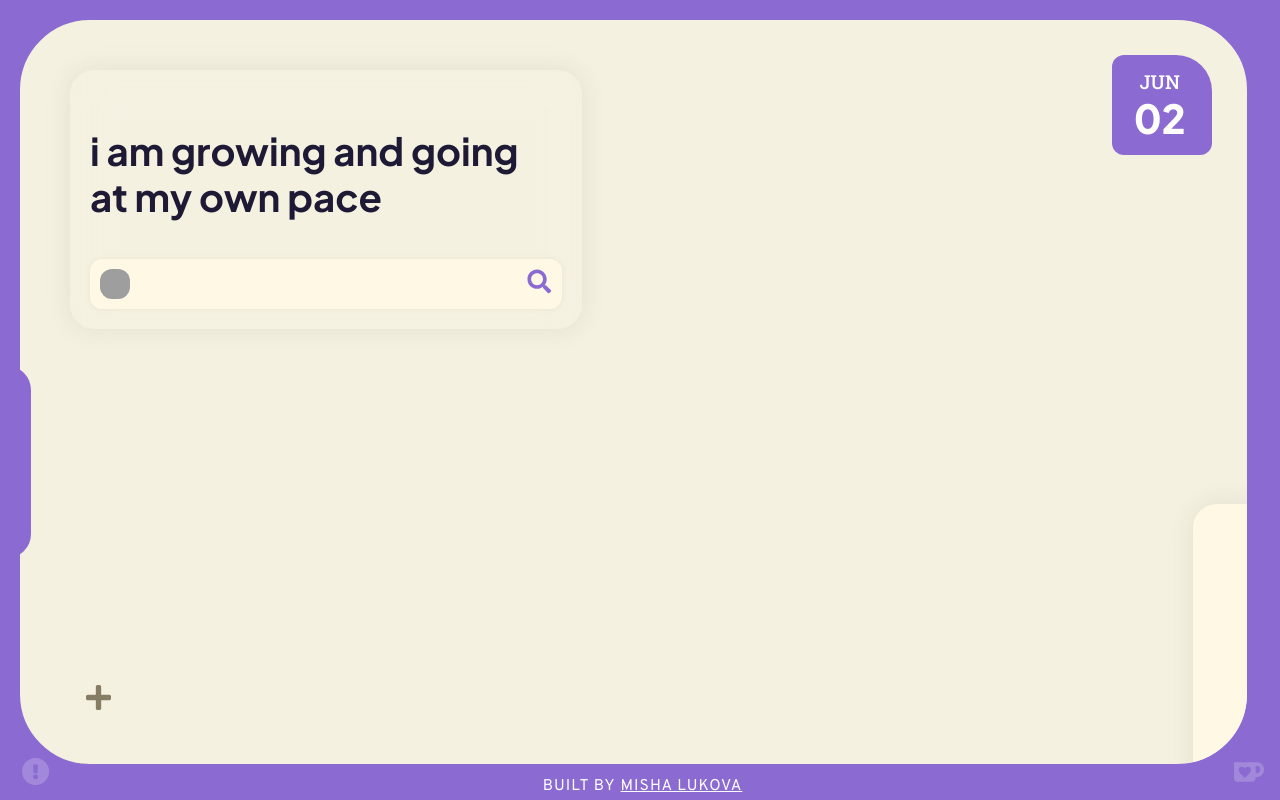
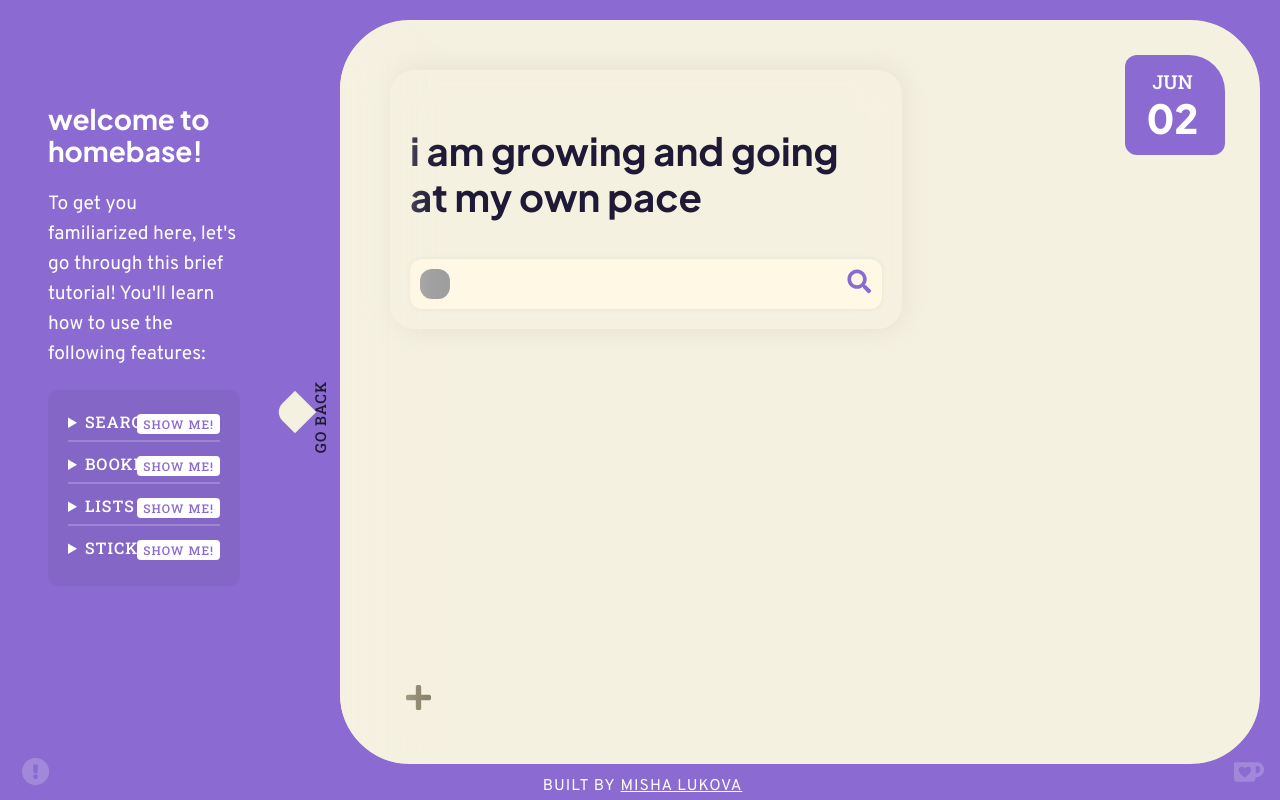
Before and after one commit to mishakov7/browserhome, a Next.js app: page / in a window 1280 px wide. Shown: the top 800 px of the page. Built offline with nearby package versions, Linux system fonts and the light colour scheme; grey boxes are pictures that could not be loaded.

Commit message:
Started on tutorial

```diff
--- a/src/app/css/browserhome.css
+++ b/src/app/css/browserhome.css
@@ -159,17 +159,16 @@ input[type=text] {
     opacity: 1;
   }
 }
-#drawer button {
+.left-drawer .close-drawer,
+.right-drawer .close-drawer {
   position: absolute;
   width: 24vh;
   height: 50px;
-  right: calc(0% - 12.5vw);
   top: 50%;
   display: flex;
   flex-direction: column;
   justify-content: center;
   align-items: center;
-  transform: rotate(-90deg);
   background: none;
   opacity: 0;
   color: var(--base-txt);
@@ -183,7 +182,13 @@ input[type=text] {
   cursor: pointer;
 }
 
-#drawer button::before {
+.left-drawer .close-drawer {
+  right: calc(0% - 12.5vw);
+  transform: rotate(-90deg);
+}
+
+.left-drawer .close-drawer::before,
+.right-drawer .close-drawer::before {
   content: "";
   position: absolute;
   display: block;
--- a/src/app/css/sass/stickies.scss
+++ b/src/app/css/sass/stickies.scss
@@ -98,17 +98,16 @@
   }
 }
 
-#drawer button {
+.left-drawer .close-drawer,
+.right-drawer .close-drawer {
   position: absolute;
   width: 24vh;
   height: 50px;
-  right: calc(0% - 12.5vw);
   top: 50%;
   display: flex;
   flex-direction: column;
   justify-content: center;
   align-items: center;
-  transform: rotate(-90deg);
   background: none;
   opacity: 0;
 
@@ -123,7 +122,13 @@
   cursor: pointer;
 }
 
-#drawer button::before {
+.left-drawer .close-drawer {
+  right: calc(0% - 12.5vw);
+  transform: rotate(-90deg);
+}
+
+.left-drawer .close-drawer::before,
+.right-drawer .close-drawer::before {
   content: "";
   position: absolute;
   display: block;
--- a/src/app/globals.css
+++ b/src/app/globals.css
@@ -97,22 +97,33 @@
 }
 
 @keyframes opendrawer_right {
-  from {
+  0% {
     right: -100vw;
     width: 0%;
-  } to {
+  } 50% {
+    position: relative;
+
+  } 100% {
     right: 0;
     width: 20vw;
+    position: relative;
   }
 }
 
 @keyframes closedrawer_right {
-  from {
+  0% {
     right: 0;
     width: 20vw;
-  } to {
+    position: relative;
+
+  } 50% {
+    position: relative;
+
+  } 100% {
     right: -100vw;
-    width: 0%;
+    width: 0vw;
+    position: absolute;
+
   }
 }
 
@@ -149,15 +160,7 @@
   }
 }
 
-@keyframes closecontainer_left {
-  from {
-    width: 100%;
-  } to {
-    width: 75vw;
-  }
-}
-
-@keyframes opencontainer_left {
+@keyframes opencontainer {
   0% {
     width: 75vw;
   } 50% {
@@ -289,12 +292,12 @@ input, textarea {
   }
 }
 
-#drawer + #main-container {
+#main-container.drawer-opened {
   width: 75vw;
   transition: width 0.6s;
 }
 
-#drawer + #main-container #main-wrapper::before {
+#main-container.drawer-opened #main-wrapper::before {
   content: "";
   position: absolute;
   width: 200px;
@@ -308,9 +311,9 @@ input, textarea {
   z-index: 99;
 }
 
- #drawer + #main-wrapper {
+/* #drawer + #main-wrapper {
   width: 100vw;
-}
+}  */
 
 #drawer .radio {
   border-color: rgb(var(--accent1-txt));
@@ -345,10 +348,15 @@ input, textarea {
 #drawer {
   width: 0vw;
   position: absolute;
-  /* width: 20vw; */
   padding: 3rem 1rem 3rem 3rem;
   margin: 2rem 0;
+  color: rgb(var(--accent1-txt));
   animation: opendrawer_left 0.6s forwards;
+
+}
+
+#drawer .guide li {
+  cursor: pointer;
 }
 
 .theme-drawer,
@@ -546,12 +554,12 @@ article {
     width: 100%!important;
   }
 
-  footer .guide details,
-  footer .guide summary {
+  .guide details,
+  .guide summary {
     max-width: 100%!important;
   }
 
-  footer .guide li {
+  .guide li {
     width: 100%;
   }
 
@@ -889,9 +897,12 @@ footer .cache-button::before {
 
 .guide summary {
   position: relative;
+  font-family: var(--robo);
+  text-transform: uppercase;
+  letter-spacing: 1px;
 }
 
-footer .guide p {
+.guide p {
   font-size: 16px!important;
   margin-top: 10px;
 }
--- a/src/app/page.tsx
+++ b/src/app/page.tsx
@@ -32,7 +32,8 @@ const darkTheme = [
 
 export default function Home() {
 
-  const [DrawerComponent, setDrawerComponent] = useState(null);
+  const [LeftDrawer, setDrawerLeft] = useState(null);
+  const [RightDrawer, setDrawerRight] = useState(null);
 
   const mainContainer = useRef<HTMLDivElement>(null);
   const dresser = useRef<HTMLDivElement>(null);
@@ -84,7 +85,9 @@ export default function Home() {
     }
 
     ref.current.classList.add("highlight");
+  }
 
+  const removeHighlight = (ref: any) => {
     setTimeout(() => {
       blurLayers.current[0].classList.remove("blur");
       blurLayers.current[1].classList.remove("blur");
@@ -118,17 +121,30 @@ export default function Home() {
 
   }
 
-  function changeDrawer(drawer: any) {
+  function changeDrawer(drawer: any, direction: string) {
     if (drawer != null) {
       Drawers.map((x: any) => {
-        if (x.file == drawer) {
-          x.element = <x.tag setDrawer={setDrawerComponent} dresserRef={dresser.current} contentRef={mainContainer.current} />
-          setDrawerComponent(x.element);
+        x.element = <x.tag setDrawer={changeDrawer} dresserRef={dresser.current} contentRef={mainContainer.current} />
+        mainContainer.current?.classList.add("drawer-opened");
+
+        if (x.file == drawer && direction == "left") {
+          setDrawerLeft(x.element);
+          setDrawerRight(null);
+
+        } else if (x.file == drawer && direction == "right") {
+          setDrawerRight(x.element);
+          setDrawerLeft(null);
         }
       });
 
     } else {
-      setDrawerComponent(null);
+      mainContainer.current?.classList.remove("drawer-opened");
+
+      if (direction == "left") {
+        setDrawerLeft(null);
+      } else {
+        setDrawerRight(null);
+      }
     }
   }
 
@@ -141,11 +157,17 @@ export default function Home() {
         setCSSAccent("accent2", localSettings.accent2);
         setCSSAccent("accent3", localSettings.accent3);
 
+        if (!localSettings.tutorial) {
+          changeDrawer("intro", "left");
+        }
+
     } else {
       setCSSTheme("light");
       setCSSAccent("accent1", "259, 53%, 62%");
       setCSSAccent("accent2", "151, 53%, 62%");
       setCSSAccent("accent3", "349, 95%, 62%");
+
+      changeDrawer("intro", "left");
     }
 
 }, []);
@@ -158,7 +180,8 @@ export default function Home() {
         <meta name="description" content="Misha Lukova's graphic and digital portfolio" />
         <link rel="icon" href="/favicon.ico" />
       </Head>
-      { DrawerComponent }
+
+      { LeftDrawer }
 
       <div ref={mainContainer} id="main-container" className="accent1-border">
 
@@ -167,7 +190,7 @@ export default function Home() {
 
             <div className='col feature-group'>
               <Search parentRef={(el: any) => (blurLayers.current[0] = el)} summonRef={searchRef} />
-              <Stickies parentRef={(el: any) => (blurLayers.current[1] = el)} summonRef={moreRef} opened={DrawerComponent} openTheme={changeDrawer} />
+              <Stickies parentRef={(el: any) => (blurLayers.current[1] = el)} summonRef={moreRef} opened={LeftDrawer} openTheme={changeDrawer} />
               <ToDoLists parentRef={(el: any) => (blurLayers.current[2] = el)} summonRef={listRef} />
             </div>
 
@@ -176,6 +199,8 @@ export default function Home() {
         </Suspense>
 
       </div>
+
+      { RightDrawer }
 
       <footer>
         <div className='row'>
@@ -200,27 +225,27 @@ export default function Home() {
             <ul className='guide'>
               <li>
                   <details>
-                      <summary>Change your search settings! <button onClick={() => {highlightFeature(searchRef); clickFeature(searchRef);}}>Show me!</button></summary>
+                      <summary>Change your search settings! <button onClick={() => {highlightFeature(searchRef); clickFeature(searchRef); removeHighlight(searchRef);}}>Show me!</button></summary>
                       <p>Currently you can choose between setting your search engine to Google, DuckDuckGo, or Brave. You can also set what type of text you want to see every time you open the page.</p>
                   </details>
               </li>
               <li>
                   <details>
-                      <summary>Create a bookmark <button onClick={() => {highlightFeature(bookmarkRef); clickFeature(bookmarkRef);}}>Show me!</button></summary>
+                      <summary>Create a bookmark <button onClick={() => {highlightFeature(bookmarkRef); clickFeature(bookmarkRef); removeHighlight(searchRef);}}>Show me!</button></summary>
                       <p>You can enter as many bookmarks as you want so that you can have easy access to all of your websites. You can also delete and edit them.</p>
                       <p>** More will be planned for this feature in the future!</p>
                   </details>
               </li>
               <li>
                   <details>
-                      <summary>Create a list <button onClick={() => {highlightFeature(listRef); clickFeature(listRef);}}>Show me!</button></summary>
+                      <summary>Create a list <button onClick={() => {highlightFeature(listRef); clickFeature(listRef); removeHighlight(searchRef);}}>Show me!</button></summary>
                       <p>You can create up to five lists, and add as many todos as you want. You can also add links to each todo if you want, but that is not required. </p>
                       <p>** More will be planned for this feature in the future!</p>
                   </details>
               </li>
               <li>
                   <details>
-                      <summary>Add a sticky! <button onClick={() => {highlightFeature(moreRef); hoverFeature(moreRef);}}>Show me!</button></summary>
+                      <summary>Add a sticky! <button onClick={() => {highlightFeature(moreRef); hoverFeature(moreRef); removeHighlight(searchRef);}}>Show me!</button></summary>
                       <p>You can either add polaroids or notes to your homebase, allowing you the ability to personalize to your heart&apos;s content. If you happen to lose a sticky and you can&apos;t click on it, that&apos;s what the reset button is for!</p>
                       <p>** If you are a beta tester, please test polaroids.. I am wondering if I need to set a limit.</p>
                   </details>
--- /dev/null
+++ b/src/components/drawers/intro.tsx
@@ -0,0 +1,69 @@
+import React, { useState, useEffect, useRef, useLayoutEffect } from 'react';
+
+// document.documentElement.style.setProperty('--base',this.state.color);
+const Drawer = (props : any) => {
+    const drawerRef = useRef<HTMLDivElement>(null);
+
+    const handleAnimation = (drawer: string, direction: string) => {
+
+        if (drawerRef.current) {
+            drawerRef.current.style.animation = "closedrawer_left 2s forwards";
+            props.contentRef.style.animation = "opencontainer 2s forwards";
+        }
+
+        setTimeout(() => {
+            props.setDrawer(drawer, direction)
+            props.contentRef.style = [];
+        }, 2000);
+    }
+
+    // useEffect(() => {
+
+    // }, []);
+
+    return(
+        <>
+
+        <div ref={drawerRef} id="drawer" className='left-drawer intro-drawer'>
+            <h2>Welcome to Homebase!</h2>
+
+            <p>To get you familiarized here, let's go through this brief tutorial! You'll learn how to use the following features:</p>
+            <ul className='guide'>
+              <li>
+                  <details>
+                      <summary>Search <button onClick={() => handleAnimation("search", "right")}>Show me!</button></summary>
+                      <p>Currently you can choose between setting your search engine to Google, DuckDuckGo, or Brave. You can also set what type of text you want to see every time you open the page.</p>
+                  </details>
+              </li>
+              <li>
+                  <details>
+                      <summary>Bookmarks <button onClick={() => console.log("clicked")/*{highlightFeature(bookmarkRef); clickFeature(bookmarkRef);}*/}>Show me!</button></summary>
+                      <p>You can enter as many bookmarks as you want so that you can have easy access to all of your websites. You can also delete and edit them.</p>
+                      <p>** More will be planned for this feature in the future!</p>
+                  </details>
+              </li>
+              <li>
+                  <details>
+                      <summary>Lists <button onClick={() => console.log("clicked")/*{highlightFeature(listRef); clickFeature(listRef);}*/}>Show me!</button></summary>
+                      <p>You can create up to five lists, and add as many todos as you want. You can also add links to each todo if you want, but that is not required. </p>
+                      <p>** More will be planned for this feature in the future!</p>
+                  </details>
+              </li>
+              <li>
+                  <details>
+                      <summary>Stickies <button onClick={() => console.log("clicked") /*{highlightFeature(moreRef); hoverFeature(moreRef);}*/}>Show me!</button></summary>
+                      <p>You can either add polaroids or notes to your homebase, allowing you the ability to personalize to your heart&apos;s content. If you happen to lose a sticky and you can&apos;t click on it, that&apos;s what the reset button is for!</p>
+                      <p>** If you are a beta tester, please test polaroids.. I am wondering if I need to set a limit.</p>
+                  </details>
+              </li>
+            </ul>
+
+            <button className="close-drawer" onClick={() => handleAnimation() }>Go Back</button>
+
+        </div>
+
+        </>
+    );
+}
+
+export default Drawer;
--- /dev/null
+++ b/src/components/drawers/search.tsx
@@ -0,0 +1,43 @@
+import React, { useState, useEffect, useRef, useLayoutEffect } from 'react';
+
+const Drawer = (props : any) => {
+    const drawerRef = useRef<HTMLDivElement>(null);
+
+    const handleAnimation = () => {
+
+        if (drawerRef.current) {
+            drawerRef.current.style.animation = "closedrawer_right 2s forwards";
+            props.contentRef.style.animation = "opencontainer 2s forwards";
+        }
+
+        setTimeout(() => {
+            props.setDrawer(null)
+            props.contentRef.style = [];
+        }, 2000);
+    }
+
+    // useEffect(() => {
+
+    // }, []);
+
+    return(
+        <>
+
+        <div ref={drawerRef} id="drawer" className='right-drawer'>
+            <h2>Tutorial - Search</h2>
+
+            <p>To get you familiarized here, let's go through this brief tutorial! You'll learn how to use the following features:</p>
+            <ol>
+              <li>Search Something</li>
+              <li>Change Search Settings</li>
+            </ol>
+
+            <button className="close-drawer" onClick={() => handleAnimation() }>Go Back</button>
+
+        </div>
+
+        </>
+    );
+}
+
+export default Drawer;
--- a/src/components/drawers/theme.tsx
+++ b/src/components/drawers/theme.tsx
@@ -162,11 +162,11 @@ const Drawer = (props : any) => {
 
         if (drawerRef.current) {
             drawerRef.current.style.animation = "closedrawer_left 2s forwards";
-            props.contentRef.style.animation = "opencontainer_left 2s forwards";
+            props.contentRef.style.animation = "opencontainer 2s forwards";
         }
 
         setTimeout(() => {
-            props.setDrawer(null)
+            props.setDrawer(null, 'left')
             props.contentRef.style = [];
         }, 2000);
     }
@@ -210,7 +210,7 @@ const Drawer = (props : any) => {
     return(
         <>
 
-        <div ref={drawerRef} id="drawer" className='theme-drawer'>
+        <div ref={drawerRef} id="drawer" className='left-drawer theme-drawer'>
             <h2>Choose Colors</h2>
 
             <div className='row'>
@@ -250,7 +250,7 @@ const Drawer = (props : any) => {
                 }
             </div>
 
-            <button onClick={() => handleAnimation() }>Go Back</button>
+            <button className="close-drawer" onClick={() => handleAnimation() }>Go Back</button>
 
         </div>
 
--- a/src/components/stickies/index.tsx
+++ b/src/components/stickies/index.tsx
@@ -202,7 +202,7 @@ export default function Stickies(props: any) {
   return (
     <>
     <div className='more-options-container'>
-        <span onClick={() => { if (props.opened == null) { props.openTheme('theme') } else { props.openTheme(null); }  }} ref={props.summonRef}>More Options</span>
+        <span onClick={() => { if (props.opened == null) { props.openTheme('theme', 'left') } else { props.openTheme(null); }  }} ref={props.summonRef}>More Options</span>
         <div className='buttons-container'>
               {/* Reset Position */}
               <button onClick={resetStickies} className='reset-button'>
```
Also changed, not shown: 1 other file (tests, documents, lock files or other folders).
